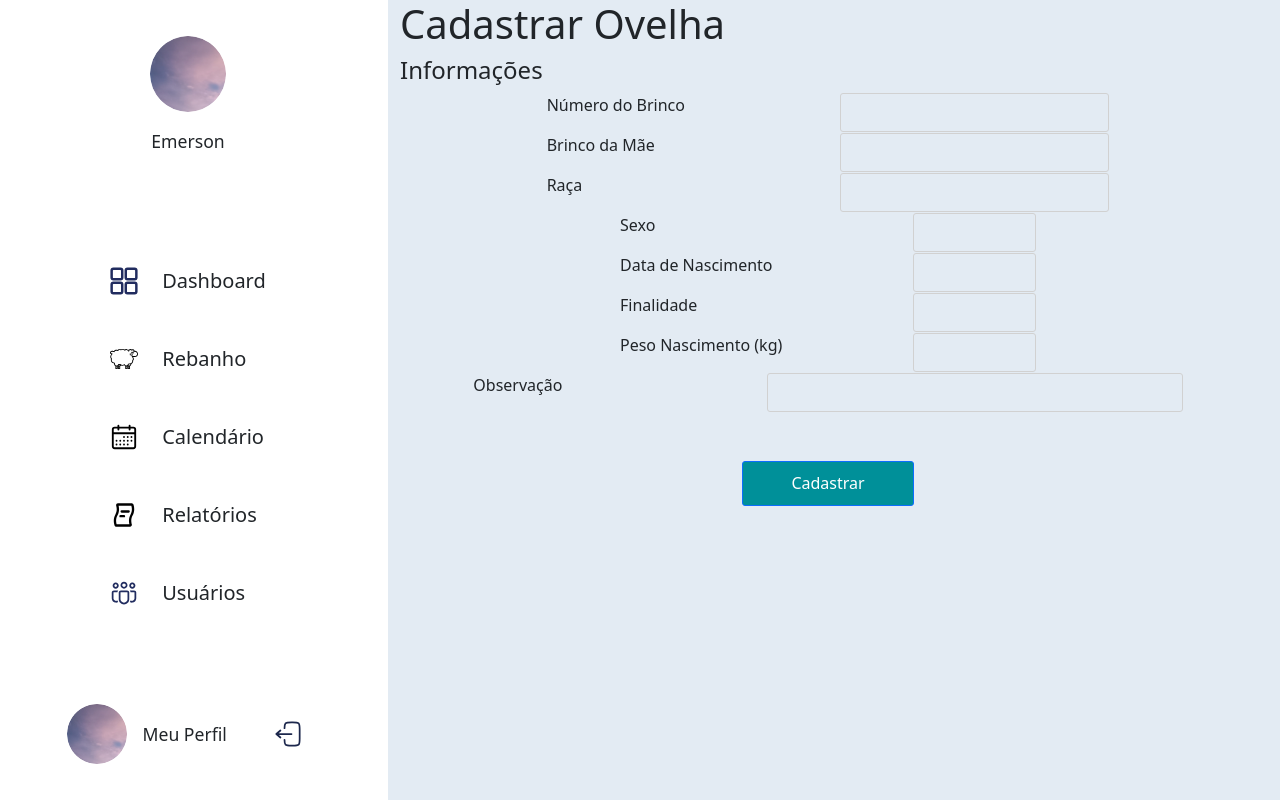
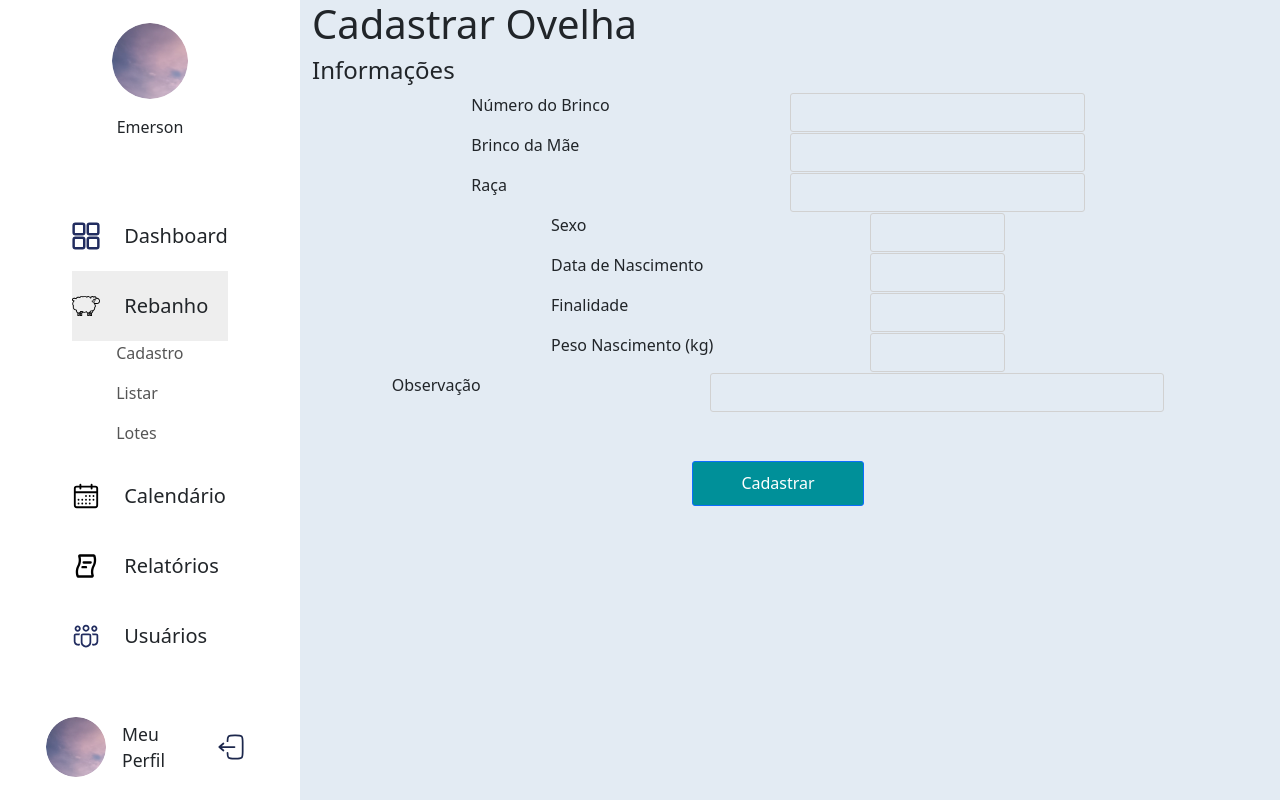
Before and after one commit to valentiniluis/GerenciamentoOvinos, a React (Vite) app in the folder frontend/: page / in a window 1280 px wide. Built offline with nearby package versions, Linux system fonts and the light colour scheme.

Commit message:
Ajuste basico no alinhamento dos elementos do sidebar e incluido submenu

```diff
--- a/frontend/src/components/layout/sidebar/NavOption.jsx
+++ b/frontend/src/components/layout/sidebar/NavOption.jsx
@@ -1,11 +1,16 @@
-const NavOption = ({ name, icon }) => {
-
+const NavOption = ({ name, icon, onClick, active }) => {
   return (
-    <div className="d-flex gap-4 py-2">
-      <img className='option-icon' src={icon} alt={`${name} Sidebar Icon`} />
-      <p className="h-100 option-text">{name}</p>
+    <div
+      className={`d-flex gap-4 py-1 align-items-center nav-option ${
+        active ? 'active' : ''
+      }`}
+      onClick={onClick}
+      style={{ cursor: 'pointer' }}
+    >
+      <img className="option-icon" src={icon} alt={`${name} Sidebar Icon`} />
+      <p className="option-text m-0">{name}</p>
     </div>
   );
-}
+};
 
 export default NavOption;
--- a/frontend/src/components/layout/sidebar/Sidebar.jsx
+++ b/frontend/src/components/layout/sidebar/Sidebar.jsx
@@ -1,29 +1,66 @@
+import { useState } from 'react';
 import SidebarHeader from './SidebarHeader';
 import NavOption from './NavOption';
 import SidebarFooter from './SidebarFooter';
 
-const Sidebar = ({ user, group, onNavigate }) => {
+const Sidebar = ({ user, group, paginaAtual }) => {
+  const [activeOption, setActiveOption] = useState(paginaAtual);
 
   const optNavegacao = [
-    { name: 'Dashboard', icon: './dash_icon.svg' },
-    { name: 'Rebanho', icon: './sheep_icon.svg' },
-    { name: 'Calendário', icon: './calendar.svg' },
-    { name: 'Relatórios', icon: './report.svg' },
-    { name: 'Usuários', icon: './people_icon.svg' },
+    {
+      name: 'Dashboard',
+      icon: './dash_icon.svg',
+    },
+    {
+      name: 'Rebanho',
+      icon: './sheep_icon.svg',
+      submenu: [{ name: 'Cadastro' }, { name: 'Listar' }, { name: 'Lotes' }],
+    },
+    {
+      name: 'Calendário',
+      icon: './calendar.svg',
+    },
+    {
+      name: 'Relatórios',
+      icon: './report.svg',
+      submenu: [{ name: 'Cadastrados' }, { name: 'SIEM' }],
+    },
+    {
+      name: 'Usuários',
+      icon: './people_icon.svg',
+    },
   ];
+
+  const paginaSelecionada = (name) => {
+    console.log(`DEBUG: Clicado em ${name}`);
+    setActiveOption((prev) => (prev = name));
+  };
 
   return (
     <nav className="sidebar">
-      <SidebarHeader user={user} profilePicture={"./Group_2.png"} />
+      <SidebarHeader user={user} profilePicture={'./Group_2.png'} />
       <div className="row">
         <div className="col d-flex justify-content-center">
           <div>
-            { optNavegacao.map((option) => (
-              <NavOption
-                key={option.name}
-                name={option.name}
-                icon={option.icon}
-              />
+            {optNavegacao.map((option) => (
+              <div key={option.name}>
+                <NavOption
+                  name={option.name}
+                  icon={option.icon}
+                  active={activeOption === option.name}
+                  onClick={() => paginaSelecionada(option.name)}
+                />
+
+                {activeOption === option.name && option.submenu && (
+                  <div className="ps-4">
+                    {option.submenu.map((sub) => (
+                      <p key={sub.name} className="submenu-item">
+                        {sub.name}
+                      </p>
+                    ))}
+                  </div>
+                )}
+              </div>
             ))}
           </div>
         </div>
--- a/frontend/src/components/layout/sidebar/SidebarHeader.jsx
+++ b/frontend/src/components/layout/sidebar/SidebarHeader.jsx
@@ -1,11 +1,14 @@
 const SidebarHeader = ({ user, profilePicture }) => {
   return (
-    <div className="row d-flex justify-content-center gap-3">
-      <img className="profile-picture-one"
-        src={profilePicture} alt="Foto de Perfil"/>
-      <p className="text-center sidebar-text">{user}</p>
+    <div className="row d-flex justify-content-center m-0 gap-3">
+      <img
+        className="profile-picture-one"
+        src={profilePicture}
+        alt="Foto de Perfil"
+      />
+      <p className="text-center">{user}</p>
     </div>
   );
-}
+};
 
 export default SidebarHeader;
--- a/frontend/src/index.css
+++ b/frontend/src/index.css
@@ -1,6 +1,11 @@
 body, html {
   margin: 0;
   padding: 0;
+  box-sizing: border-box;
+}
+
+img{
+  max-width: 100%;
 }
 
 .flex-center {
--- a/frontend/src/pages/CadastroRebanho.jsx
+++ b/frontend/src/pages/CadastroRebanho.jsx
@@ -1,41 +1,49 @@
-import React from "react";
+import React from 'react';
 import { Button } from 'react-bootstrap';
-import '../styles/sidebar.css'
-import Sidebar from "../components/layout/sidebar/Sidebar";
-import InputField from "../components/UI/InputField";
+import '../styles/sidebar.css';
+import Sidebar from '../components/layout/sidebar/Sidebar';
+import InputField from '../components/UI/InputField';
 
 const CadastroRebanho = () => {
-
   const campos = [
-    { name: "Número do Brinco", nameSize: 4, inputSize: 4 },
-    { name: "Brinco da Mãe", nameSize: 4, inputSize: 4 },
-    { name: "Raça", nameSize: 4, inputSize: 4 },
-    { name: "Sexo", nameSize: 4, inputSize: 2 },
-    { name: "Data de Nascimento", nameSize: 4, inputSize: 2 },
-    { name: "Finalidade", nameSize: 4, inputSize: 2 },
-    { name: "Peso Nascimento (kg)", nameSize: 4, inputSize: 2 },
-    { name: "Observação", nameSize: 4, inputSize: 6 }
-  ]
+    { name: 'Número do Brinco', nameSize: 4, inputSize: 4 },
+    { name: 'Brinco da Mãe', nameSize: 4, inputSize: 4 },
+    { name: 'Raça', nameSize: 4, inputSize: 4 },
+    { name: 'Sexo', nameSize: 4, inputSize: 2 },
+    { name: 'Data de Nascimento', nameSize: 4, inputSize: 2 },
+    { name: 'Finalidade', nameSize: 4, inputSize: 2 },
+    { name: 'Peso Nascimento (kg)', nameSize: 4, inputSize: 2 },
+    { name: 'Observação', nameSize: 4, inputSize: 6 },
+  ];
 
   return (
-    <div className="row">
-      <Sidebar user="Emerson"/>
+    <div className="row m-0">
+      <Sidebar user="Emerson" paginaAtual={'Rebanho'} />
       <main className="col cont">
         <div className="row">
           <h1 className="page-title">Cadastrar Ovelha</h1>
         </div>
         <form className="row" action="/cadastrarOvelha" method="POST">
           <h4>Informações</h4>
-          { campos.map(campo => {
-            return (<InputField name={campo.name} nameSize={campo.nameSize} inputSize={campo.inputSize} />);
+          {campos.map((campo) => {
+            return (
+              <InputField
+                key={campo.name}
+                name={campo.name}
+                nameSize={campo.nameSize}
+                inputSize={campo.inputSize}
+              />
+            );
           })}
-          <div className='row py-5 justify-content-center'>
-            <Button className='form-btn' variant='primary' type='submit'>Cadastrar</Button>
+          <div className="row py-5 justify-content-center">
+            <Button className="form-btn" variant="primary" type="submit">
+              Cadastrar
+            </Button>
           </div>
         </form>
       </main>
     </div>
   );
-}
+};
 
-export default CadastroRebanho
+export default CadastroRebanho;
--- a/frontend/src/styles/sidebar.css
+++ b/frontend/src/styles/sidebar.css
@@ -4,7 +4,8 @@
   flex-direction: column;
   justify-content: space-around;
   background-color: white;
-  max-width: 400px;
+  max-width: 300px;
+  padding: 0;
 }
 
 .profile-picture-one {
@@ -30,3 +31,17 @@
 .sidebar-text {
   font-size: 1.1rem;
 }
+
+.nav-option.active {
+  background-color: #eee;
+}
+
+.submenu-item {
+  padding-left: 20px;
+  color: #555;
+  cursor: pointer;
+}
+
+.submenu-item:hover {
+  color: #000;
+}
```
Also changed, not shown: frontend/src/components/UI/InputField.jsx (+7 -7 lines), frontend/src/components/layout/sidebar/SidebarFooter.jsx (+6 -2 lines).
